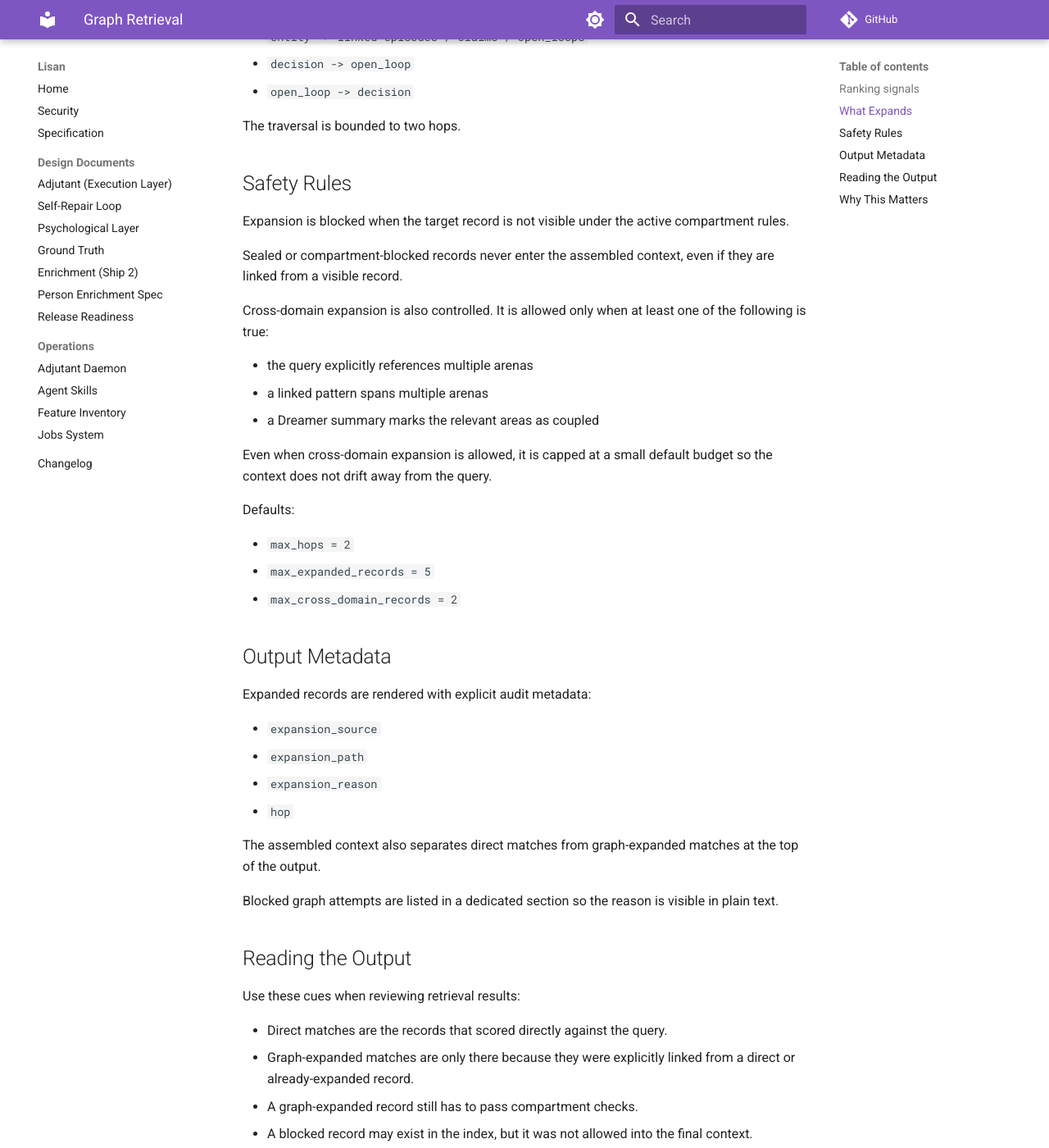
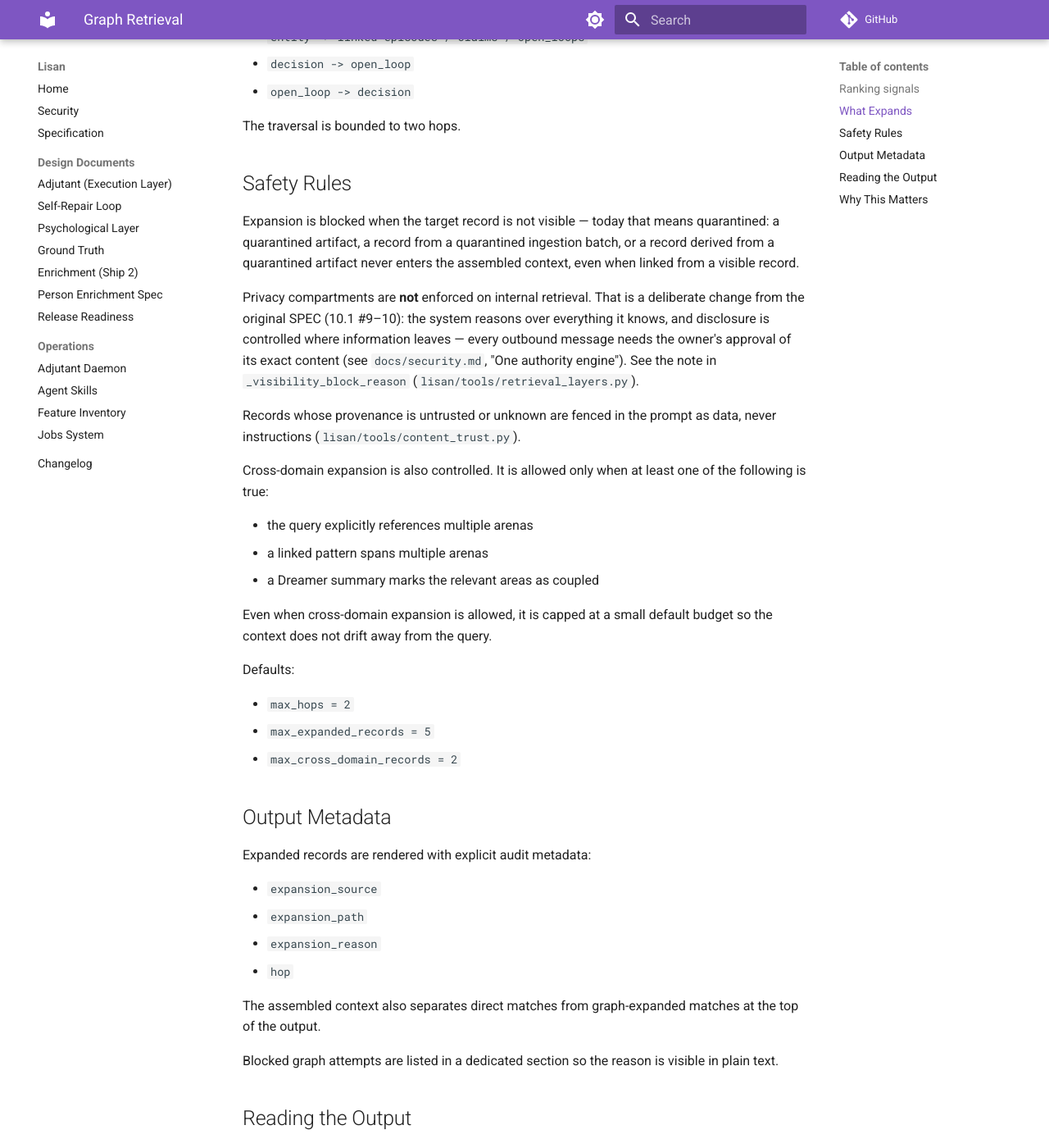
Before and after one commit to augustgermar/Lisan, an MkDocs documentation site: the page built from docs/graph_retrieval.md, in a window 1280 px wide and 1400 px high, scrolled down 1360 px. Shown: the whole window at 82% size. Built offline with MkDocs 1.6.1 and Material for MkDocs 9.7.7, drawn with Linux system fonts in a browser that asks for light colours; comment, search, counter and statistics services are not loaded; some of the changed text lies outside the part shown.

Commit message:
docs: make the self-model and the docs say what the code does
- NOT_BUILT, the one hand-written section of the self-model, told the
  agent two false things: that Obsidian life-ingestion was unbuilt
  (ingest_life.py does it; ingest_files defaults to "life" mode) and that
  it could not message anyone but the owner (send_email and the gated
  Gmail skill can, with approval). An agent whose rule is "answer from
  instruments, not plausibility" was being handed a wrong instrument.
  The list is corrected and a test pins that it does not contradict the
  generated tool surface.
- docs/graph_retrieval.md promised compartment-blocked records never
  enter context; compartment gating was deliberately removed from
  internal retrieval. It now describes quarantine visibility, the
  disclosure-at-the-boundary design, and content-trust fencing.
- docs/chat_performance.md described the retired advice path; it now
  describes the single agent, background capture, /forget and /remember,
  tool-loop bounds, and measured retrieval latency.
- README: current test and commit counts; co-authorship stated where the
  counts are.

Co-Authored-By: Claude <noreply@anthropic.com>

```diff
--- a/docs/graph_retrieval.md
+++ b/docs/graph_retrieval.md
@@ -5,7 +5,7 @@ Lisan retrieval is now a two-stage process:
 1. Direct retrieval scores records against the query.
 2. Bounded graph expansion adds a small number of linked records when they are explicitly connected and still safe to load.
 
-The goal is to recover useful context that is only reachable through links, while keeping the system deterministic and compartment-safe.
+The goal is to recover useful context that is only reachable through links, while keeping the system deterministic and quarantine-safe.
 
 ## Ranking signals
 
@@ -55,9 +55,20 @@ The traversal is bounded to two hops.
 
 ## Safety Rules
 
-Expansion is blocked when the target record is not visible under the active compartment rules.
+Expansion is blocked when the target record is not visible — today that
+means quarantined: a quarantined artifact, a record from a quarantined
+ingestion batch, or a record derived from a quarantined artifact never enters
+the assembled context, even when linked from a visible record.
 
-Sealed or compartment-blocked records never enter the assembled context, even if they are linked from a visible record.
+Privacy compartments are **not** enforced on internal retrieval. That is a
+deliberate change from the original SPEC (10.1 #9–10): the system reasons
+over everything it knows, and disclosure is controlled where information
+leaves — every outbound message needs the owner's approval of its exact
+content (see `docs/security.md`, "One authority engine"). See the note in
+`_visibility_block_reason` (`lisan/tools/retrieval_layers.py`).
+
+Records whose provenance is untrusted or unknown are fenced in the prompt as
+data, never instructions (`lisan/tools/content_trust.py`).
 
 Cross-domain expansion is also controlled. It is allowed only when at least one of the following is true:
 
@@ -92,7 +103,7 @@ Use these cues when reviewing retrieval results:
 
 - Direct matches are the records that scored directly against the query.
 - Graph-expanded matches are only there because they were explicitly linked from a direct or already-expanded record.
-- A graph-expanded record still has to pass compartment checks.
+- A graph-expanded record still has to pass the visibility (quarantine) check.
 - A blocked record may exist in the index, but it was not allowed into the final context.
 
 ## Why This Matters
```
Also changed, not shown: README.md (+4 -3 lines), docs/chat_performance.md (+16 -3 lines), 2 other files.
